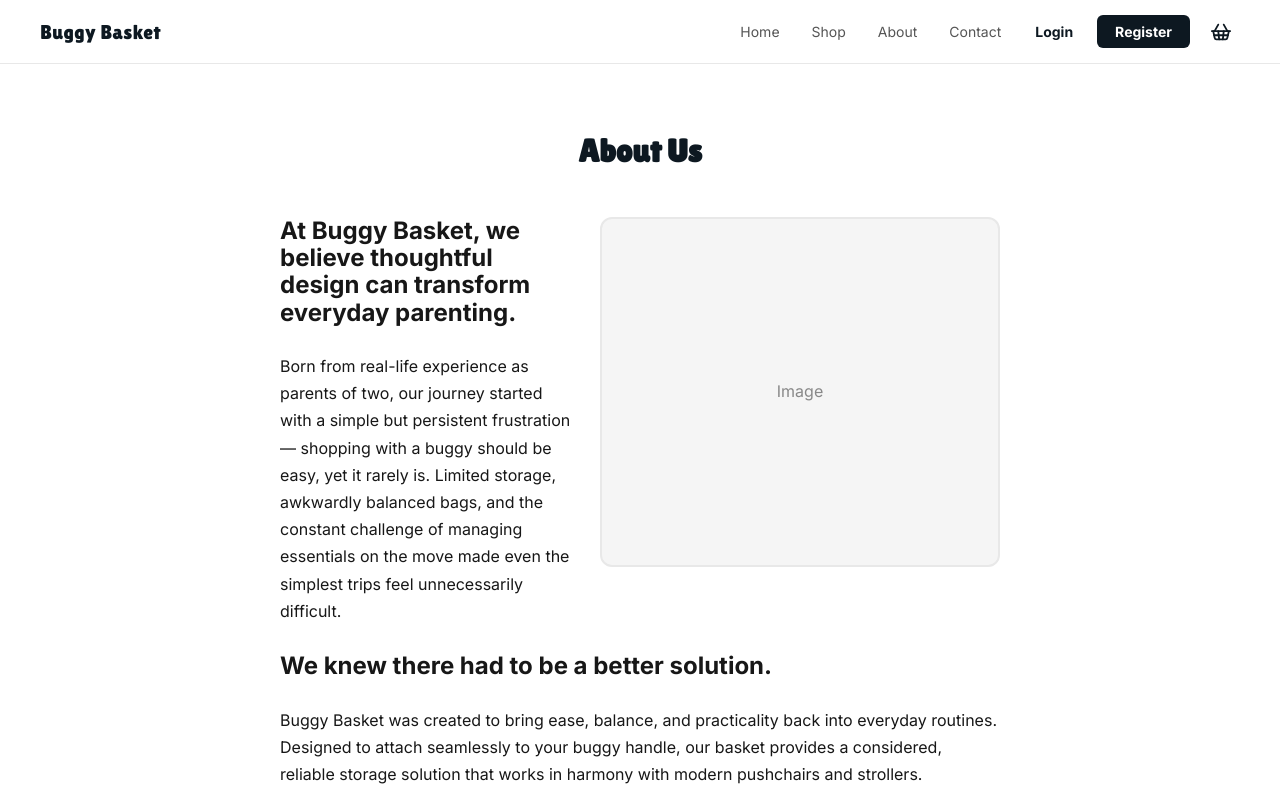
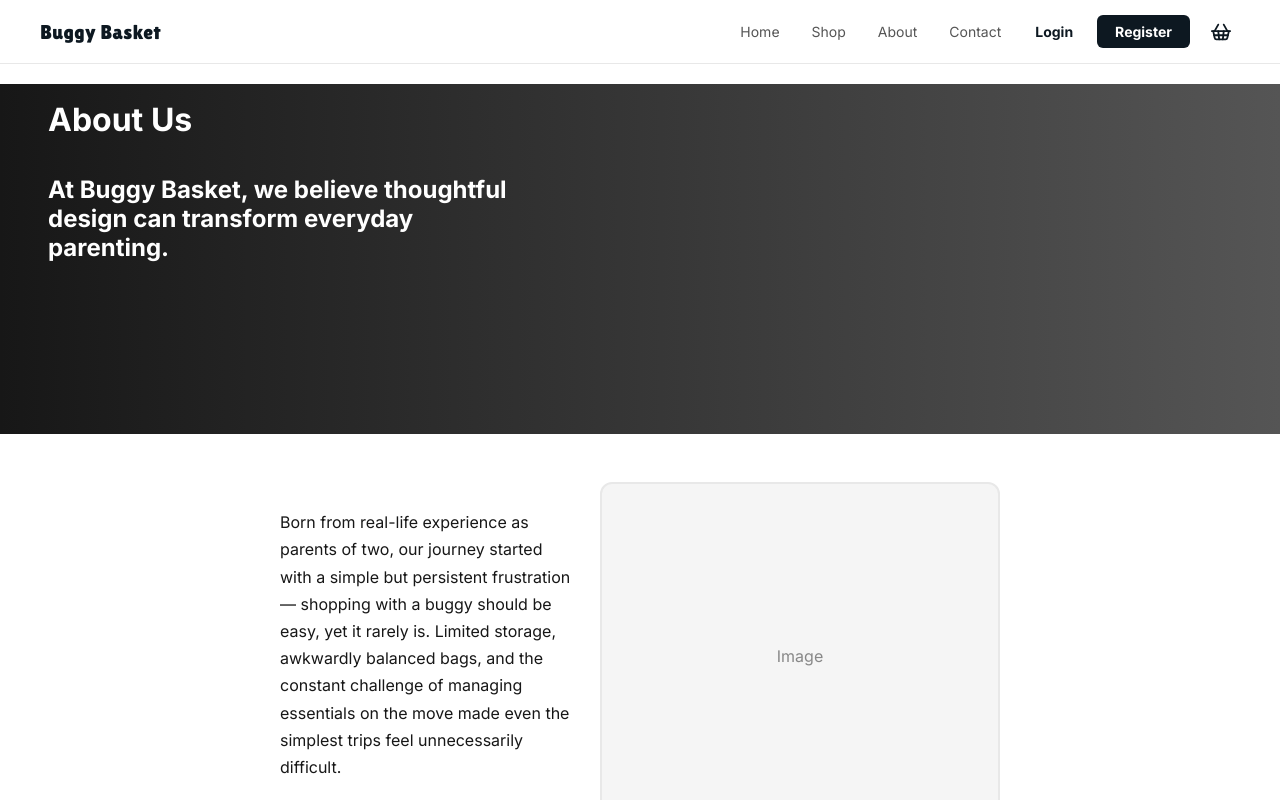
Before and after one commit to Haersa/BuggyBasket, a Next.js app in the folder buggy-basket/: page /about in a window 1280 px wide. Shown: the top 800 px of the page. Built offline with nearby package versions, Linux system fonts and the light colour scheme.

Commit message:
Adding banner to about us page

```diff
--- a/buggy-basket/src/app/about/page.tsx
+++ b/buggy-basket/src/app/about/page.tsx
@@ -2,13 +2,17 @@ export default function About() {
   return (
     <div className="page">
       <br />
+      <div className="about-banner">
+        <h1>About Us</h1>
+        <br />
+        <h2>At Buggy Basket, we believe thoughtful design can transform everyday parenting.</h2>
+      </div>
       <div className="about-container">
-        <h1 className="about-title">About Us</h1>
         <div className="about-page">
           <div className="about-image">
             <div className="image-placeholder">Image</div>
           </div>
-          <h2>At Buggy Basket, we believe thoughtful design can transform everyday parenting.</h2>
+
           <br />
           <p>Born from real-life experience as parents of two, our journey started with a simple but persistent
             frustration — shopping with a buggy should be easy, yet it rarely is. Limited storage, awkwardly balanced bags,
--- a/buggy-basket/src/app/globals.css
+++ b/buggy-basket/src/app/globals.css
@@ -1103,6 +1103,20 @@ a {
 
 /*about us page*/
 
+.about-banner {
+  width: 100%;
+  height: 350px;
+  background-image: linear-gradient(to right, var(--foreground), var(--text-muted));
+}
+
+.about-banner h1,
+h2 {
+  padding-top: 1rem;
+  color: #FFFFFF;
+  padding-left: 3rem;
+  width: 40%;
+}
+
 .about-container {
   padding: 3rem 2.5rem;
   max-width: 800px;
```
